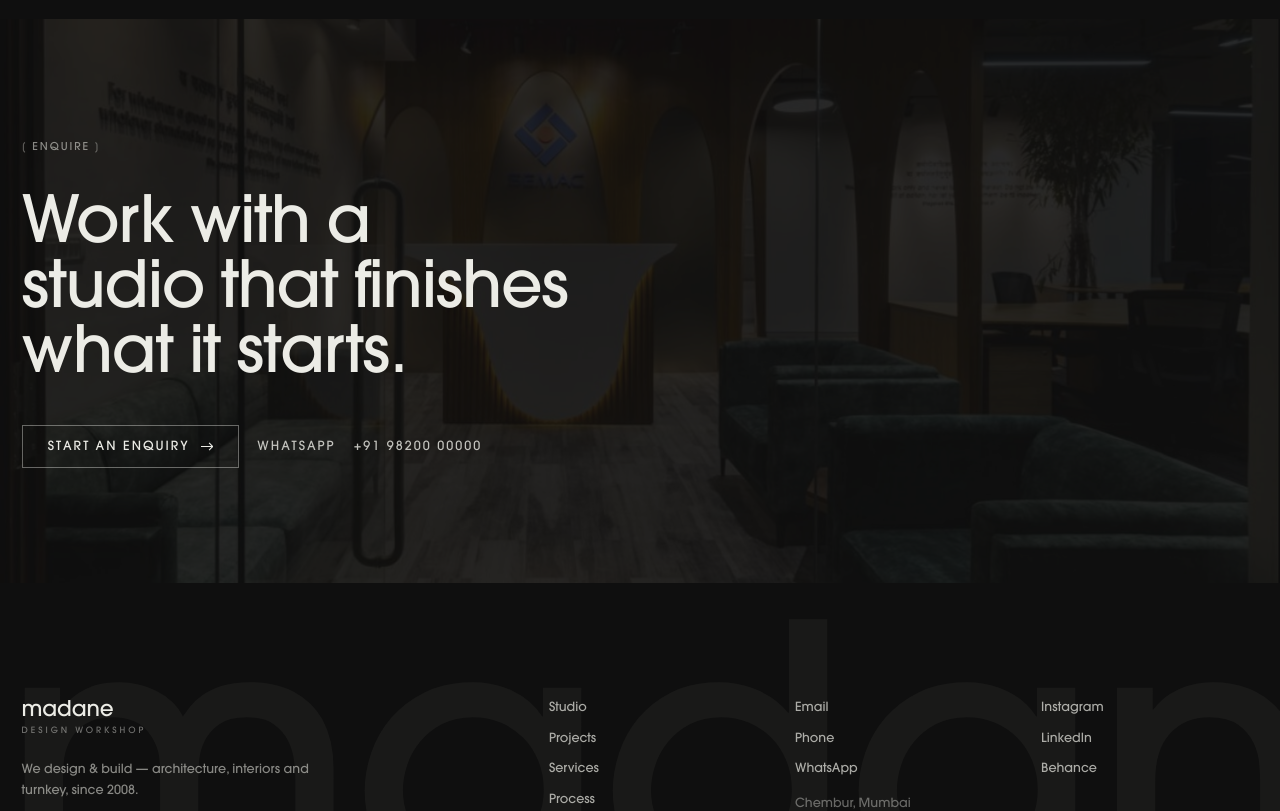
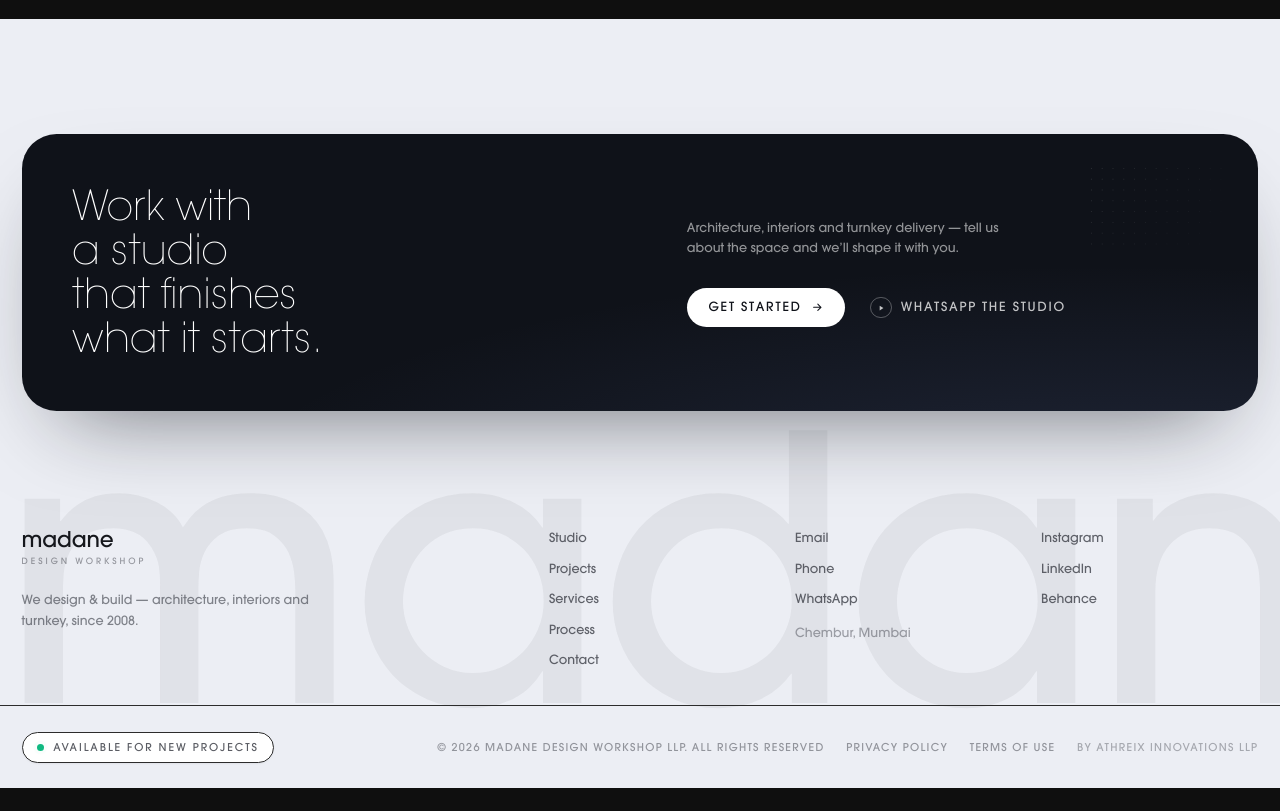
Before and after one commit to TusharND12/madane-design-workshop, a Next.js app: page /studio in a window 1280 px wide. Shown: the part 4140-4951 px from the top of the page. After the commit the page ends 4928 px from the top, so only its background shows below. Built offline with nearby package versions, Linux system fonts and the light colour scheme.

Commit message:
Footer + EnquiryBand: light footer region with floating dark CTA card, watermark, columns and status bar (match reference)

```diff
--- a/src/components/common/EnquiryBand.tsx
+++ b/src/components/common/EnquiryBand.tsx
@@ -1,17 +1,13 @@
-import Image from "next/image";
+import Link from "next/link";
 import { site } from "@/content/site";
-import { Bracket } from "@/components/primitives/Bracket";
-import { Button } from "@/components/primitives/Button";
-import { Reveal } from "@/components/primitives/Reveal";
 
 /**
- * Full-width Ink enquiry band — the page's full stop (PRD H7). Reused as the
- * closing CTA across pages, optionally pre-tagged with a project.
+ * Closing CTA — a floating dark card on the light footer region (reference
+ * layout). Heading on the left, supporting line + actions on the right.
  */
 export function EnquiryBand({
   headline = "Let's design something that feels inevitable.",
   projectTag,
-  image = "/assets/hero/p-77.jpg",
 }: {
   headline?: string;
   projectTag?: string;
@@ -20,44 +16,62 @@ export function EnquiryBand({
   const enquireHref = projectTag ? `/contact?project=${encodeURIComponent(projectTag)}` : "/contact";
 
   return (
-    <section className="on-ink relative isolate overflow-hidden bg-paper text-ink">
-      <div className="absolute inset-0 opacity-25" aria-hidden="true">
-        <Image src={image} alt="" fill sizes="100vw" className="object-cover" />
-        <div className="absolute inset-0 bg-paper/55" />
-      </div>
+    <section className="relative z-10 bg-[#ECEEF4] pt-section">
+      <div className="shell-wide">
+        <div className="relative overflow-hidden rounded-[clamp(1.5rem,3vw,2.5rem)] bg-[#0F1219] p-8 shadow-[0_44px_100px_-46px_rgba(15,18,25,0.6)] md:p-14">
+          {/* sheen + dotted accents */}
+          <div
+            aria-hidden="true"
+            className="pointer-events-none absolute inset-0"
+            style={{ background: "radial-gradient(130% 150% at 88% 130%, rgba(96,116,176,0.20), transparent 55%)" }}
+          />
+          <div
+            aria-hidden="true"
+            className="pointer-events-none absolute right-8 top-8 h-24 w-40 opacity-40"
+            style={{
+              backgroundImage: "radial-gradient(rgba(255,255,255,0.35) 1px, transparent 1px)",
+              backgroundSize: "12px 12px",
+              maskImage: "linear-gradient(120deg, #000, transparent)",
+              WebkitMaskImage: "linear-gradient(120deg, #000, transparent)",
+            }}
+          />
 
-      <div className="shell-wide relative py-section">
-        <Reveal>
-          <Bracket className="text-ink/55">Enquire</Bracket>
-        </Reveal>
-        <Reveal delay={0.06}>
-          <h2 className="mt-8 max-w-[18ch] font-display text-[clamp(2.25rem,6vw,4.5rem)] leading-[1.0] tracking-tighter">
+          <div className="relative grid gap-10 md:grid-cols-2 md:items-center">
+            <h2 className="max-w-[15ch] font-display text-[clamp(1.75rem,3.6vw,2.9rem)] font-light leading-[1.06] tracking-tight text-white">
               {headline}
             </h2>
-        </Reveal>
 
-        <Reveal delay={0.12} className="mt-12 flex flex-col gap-8">
-          <div className="flex flex-wrap items-center gap-5">
-            <Button
+            <div className="md:pl-8">
+              <p className="max-w-sm text-sm leading-relaxed text-white/55">
+                Architecture, interiors and turnkey delivery — tell us about the space and we&rsquo;ll shape it with you.
+              </p>
+              <div className="mt-8 flex flex-wrap items-center gap-x-7 gap-y-4">
+                <Link
                   href={enquireHref}
-              variant="secondary"
-              arrow
-              className="border-ink/40 text-ink hover:border-ink hover:bg-ink hover:text-paper"
+                  className="inline-flex items-center gap-2.5 rounded-full bg-white px-6 py-3 font-sans text-xs uppercase tracking-[0.14em] text-[#0F1219] transition-colors duration-300 hover:bg-white/85"
                 >
-              Start an enquiry
-            </Button>
-            <Button
+                  Get started
+                  <svg width="14" height="14" viewBox="0 0 24 24" fill="none" stroke="currentColor" strokeWidth="2" strokeLinecap="round" strokeLinejoin="round" aria-hidden="true">
+                    <path d="M5 12h14M13 6l6 6-6 6" />
+                  </svg>
+                </Link>
+                <a
                   href={`https://wa.me/${site.contact.whatsapp}?text=${encodeURIComponent(site.contact.whatsappMessage)}`}
-              variant="tertiary"
-              className="text-ink/80"
+                  target="_blank"
+                  rel="noreferrer"
+                  className="inline-flex items-center gap-2.5 font-sans text-xs uppercase tracking-[0.14em] text-white/75 transition-colors duration-300 hover:text-white"
                 >
-              WhatsApp
-            </Button>
-            <Button href={site.contact.phoneHref} variant="tertiary" className="text-ink/80">
-              {site.contact.phoneDisplay}
-            </Button>
+                  <span className="flex h-6 w-6 items-center justify-center rounded-full border border-white/30">
+                    <svg width="9" height="9" viewBox="0 0 24 24" fill="currentColor" aria-hidden="true">
+                      <path d="M8 5v14l11-7z" />
+                    </svg>
+                  </span>
+                  WhatsApp the studio
+                </a>
               </div>
-        </Reveal>
+            </div>
+          </div>
+        </div>
       </div>
     </section>
   );
--- a/src/components/layout/Footer.tsx
+++ b/src/components/layout/Footer.tsx
@@ -1,7 +1,7 @@
 import Link from "next/link";
 import { site } from "@/content/site";
 
-/** The calm full stop — giant wordmark watermark, link columns, status bar. */
+/** The calm full stop — light footer: giant wordmark, link columns, status bar. */
 const NAV = [
   { label: "Studio", href: "/studio" },
   { label: "Projects", href: "/projects" },
@@ -14,24 +14,24 @@ export function Footer() {
   const year = 2026;
 
   return (
-    <footer className="on-ink relative overflow-hidden bg-paper text-ink">
+    <footer className="relative z-0 -mt-[clamp(2rem,6vw,5rem)] overflow-hidden bg-[#ECEEF4] text-[#23262F]">
       {/* Giant wordmark watermark */}
       <span
         aria-hidden="true"
-        className="pointer-events-none absolute inset-x-0 bottom-[16%] select-none text-center font-display lowercase leading-[0.75] tracking-tighter text-ink/[0.045] text-[clamp(7rem,32vw,26rem)]"
+        className="pointer-events-none absolute inset-x-0 bottom-[18%] select-none text-center font-display lowercase leading-[0.75] tracking-tighter text-[#23262F]/[0.06] text-[clamp(7rem,32vw,26rem)]"
       >
         madane
       </span>
 
-      <div className="relative shell-wide pb-10 pt-section">
+      <div className="relative shell-wide pb-10 pt-[clamp(7rem,18vw,13rem)]">
         <div className="grid gap-12 lg:grid-cols-12 lg:gap-8">
           {/* Logo + tagline */}
           <div className="lg:col-span-5">
             <Link href="/" className="inline-flex flex-col" aria-label="Madane Design Workshop — home">
-              <span className="font-display text-2xl lowercase leading-none tracking-tight">madane</span>
-              <span className="mt-1 font-mono text-[0.6rem] uppercase tracking-[0.34em] text-ink/45">Design Workshop</span>
+              <span className="font-display text-2xl lowercase leading-none tracking-tight text-[#15171C]">madane</span>
+              <span className="mt-1 font-mono text-[0.6rem] uppercase tracking-[0.34em] text-[#23262F]/45">Design Workshop</span>
             </Link>
-            <p className="mt-6 max-w-xs text-sm leading-relaxed text-ink/55">
+            <p className="mt-6 max-w-xs text-sm leading-relaxed text-[#23262F]/55">
               We design &amp; build — architecture, interiors and turnkey, since 2008.
             </p>
           </div>
@@ -40,22 +40,22 @@ export function Footer() {
           <div className="grid grid-cols-3 gap-6 sm:gap-8 lg:col-span-7">
             <nav aria-label="Navigate" className="flex flex-col gap-3.5">
               {NAV.map((n) => (
-                <Link key={n.href} href={n.href} className="link-underline text-sm text-ink/70">
+                <Link key={n.href} href={n.href} className="link-underline text-sm text-[#23262F]/70 hover:text-[#15171C]">
                   {n.label}
                 </Link>
               ))}
             </nav>
 
             <nav aria-label="Contact" className="flex flex-col gap-3.5">
-              <a href={`mailto:${site.contact.email}`} className="link-underline text-sm text-ink/70">Email</a>
-              <a href={site.contact.phoneHref} className="link-underline text-sm text-ink/70">Phone</a>
-              <a href={`https://wa.me/${site.contact.whatsapp}`} target="_blank" rel="noreferrer" className="link-underline text-sm text-ink/70">WhatsApp</a>
-              <span className="mt-1 text-sm text-ink/40">{site.contact.addressLine}</span>
+              <a href={`mailto:${site.contact.email}`} className="link-underline text-sm text-[#23262F]/70 hover:text-[#15171C]">Email</a>
+              <a href={site.contact.phoneHref} className="link-underline text-sm text-[#23262F]/70 hover:text-[#15171C]">Phone</a>
+              <a href={`https://wa.me/${site.contact.whatsapp}`} target="_blank" rel="noreferrer" className="link-underline text-sm text-[#23262F]/70 hover:text-[#15171C]">WhatsApp</a>
+              <span className="mt-1 text-sm text-[#23262F]/40">{site.contact.addressLine}</span>
             </nav>
 
             <nav aria-label="Social" className="flex flex-col gap-3.5">
               {site.socials.map((s) => (
-                <a key={s.label} href={s.href} target="_blank" rel="noreferrer" className="link-underline text-sm text-ink/70">
+                <a key={s.label} href={s.href} target="_blank" rel="noreferrer" className="link-underline text-sm text-[#23262F]/70 hover:text-[#15171C]">
                   {s.label}
                 </a>
               ))}
@@ -65,20 +65,20 @@ export function Footer() {
       </div>
 
       {/* Bottom bar */}
-      <div className="relative shell-wide flex flex-col gap-5 border-t border-ink/12 py-7 sm:flex-row sm:items-center sm:justify-between">
-        <span className="inline-flex w-fit items-center gap-2.5 rounded-full border border-ink/15 bg-mount px-4 py-2 font-mono text-2xs uppercase tracking-label text-ink/75">
+      <div className="relative shell-wide flex flex-col gap-5 border-t border-[#23262F]/12 py-7 sm:flex-row sm:items-center sm:justify-between">
+        <span className="inline-flex w-fit items-center gap-2.5 rounded-full border border-[#23262F]/12 bg-white px-4 py-2 font-mono text-2xs uppercase tracking-label text-[#23262F]/75 shadow-sm">
           <span className="relative flex h-2 w-2" aria-hidden="true">
-            <span className="absolute inline-flex h-full w-full animate-ping rounded-full bg-emerald-400/70" />
-            <span className="relative inline-flex h-2 w-2 rounded-full bg-emerald-400" />
+            <span className="absolute inline-flex h-full w-full animate-ping rounded-full bg-emerald-500/70" />
+            <span className="relative inline-flex h-2 w-2 rounded-full bg-emerald-500" />
           </span>
           Available for new projects
         </span>
 
-        <div className="flex flex-wrap items-center gap-x-6 gap-y-2 font-mono text-2xs uppercase tracking-[0.12em] text-ink/45">
+        <div className="flex flex-wrap items-center gap-x-6 gap-y-2 font-mono text-2xs uppercase tracking-[0.12em] text-[#23262F]/45">
           <span>© {year} {site.legalName}. All rights reserved</span>
-          <Link href="/privacy" className="link-underline">Privacy Policy</Link>
-          <Link href="/terms" className="link-underline">Terms of Use</Link>
-          <a href={site.credit.href} target="_blank" rel="noreferrer" className="link-underline text-ink/35">
+          <Link href="/privacy" className="link-underline hover:text-[#15171C]">Privacy Policy</Link>
+          <Link href="/terms" className="link-underline hover:text-[#15171C]">Terms of Use</Link>
+          <a href={site.credit.href} target="_blank" rel="noreferrer" className="link-underline text-[#23262F]/35 hover:text-[#15171C]">
             By {site.credit.by}
           </a>
         </div>
```
Lines whose indentation alone changed are shown as unchanged.
